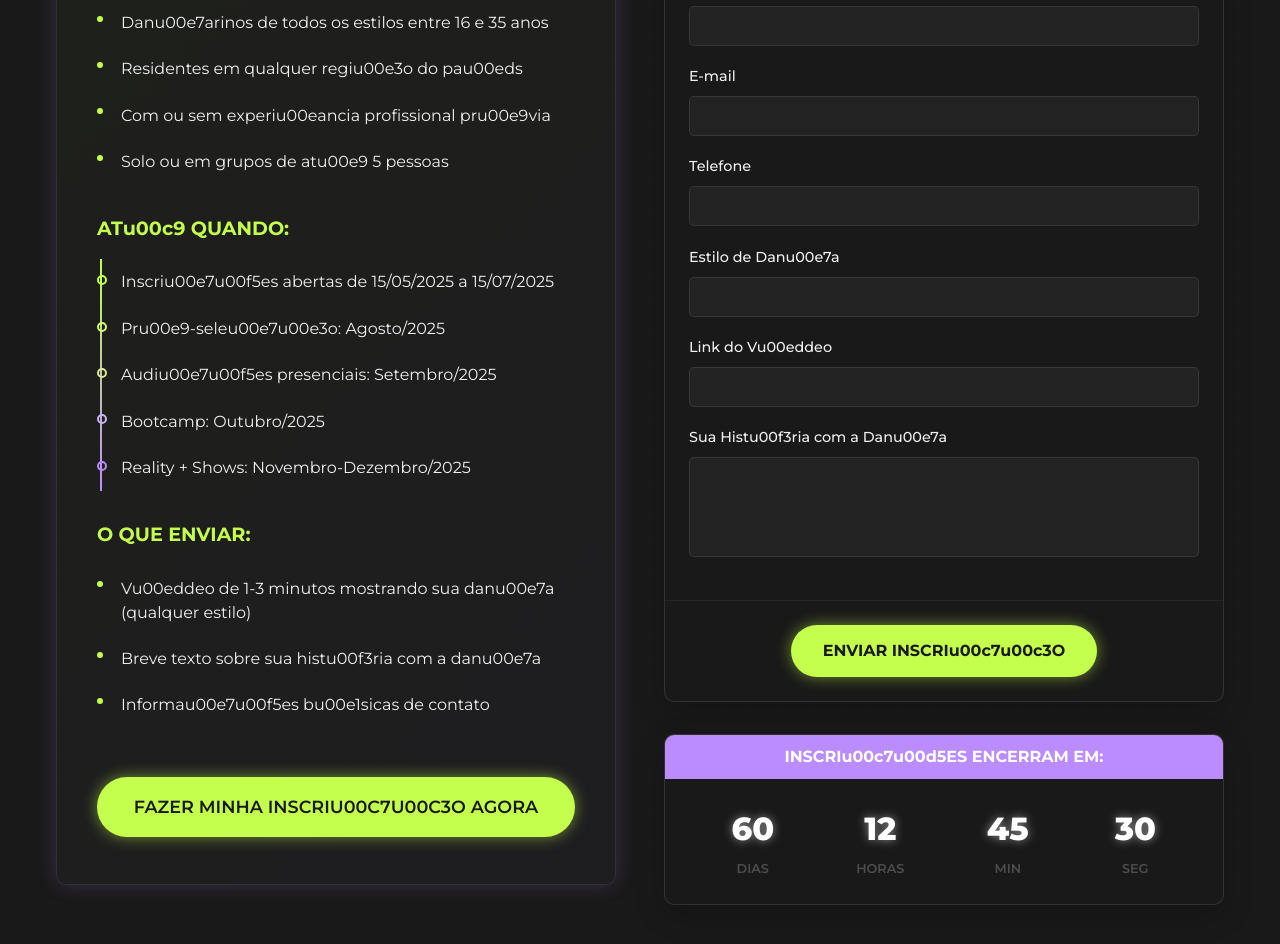
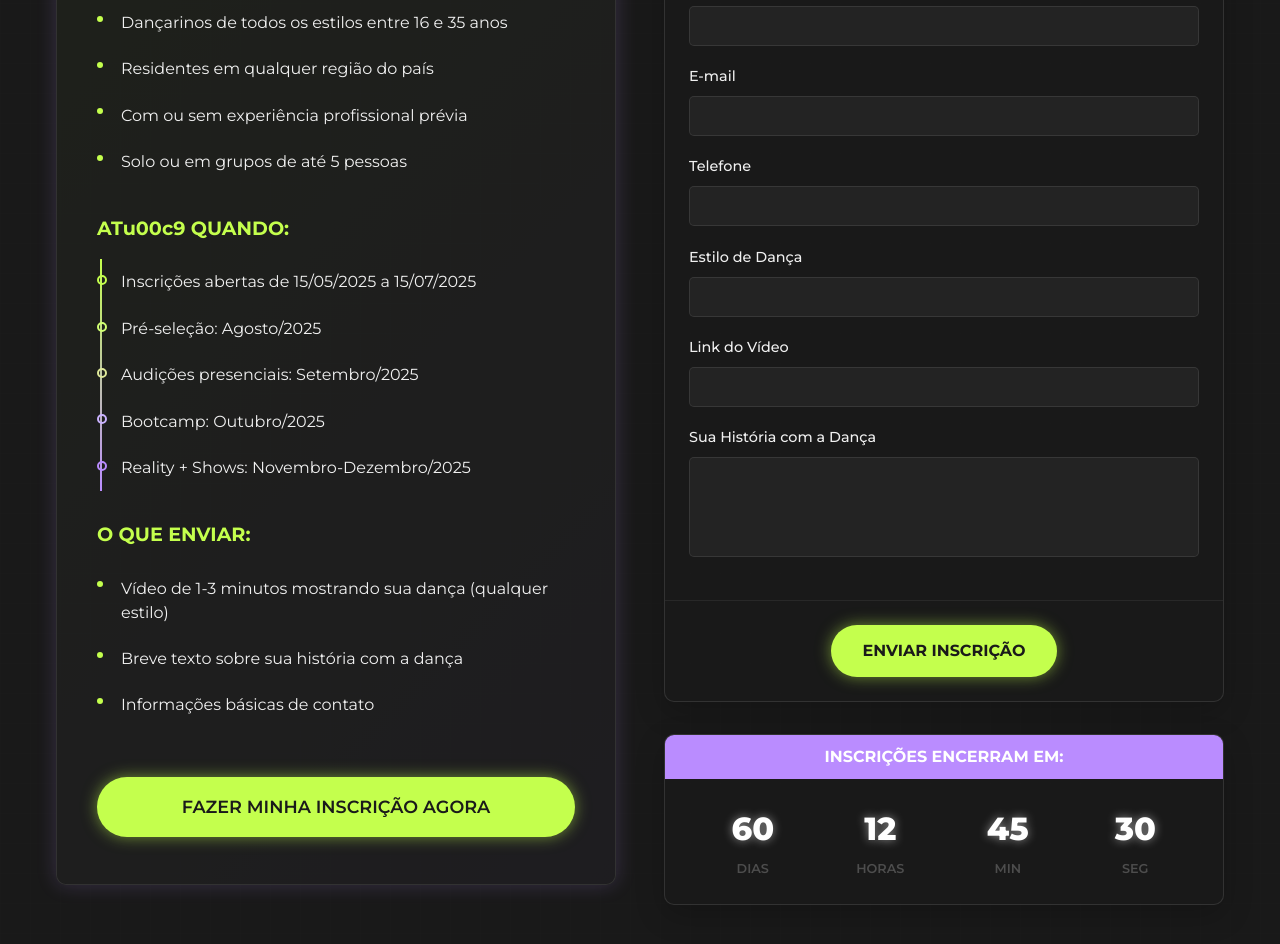
Before and after one commit to Freelings-Co/Idancety, a React (Vite) app: page / in a window 1280 px wide. Shown: the part 9480-10424 px from the top of the page. Built offline with nearby package versions, Linux system fonts and the light colour scheme.

Commit message:
correction registration

```diff
--- a/src/components/Registration.jsx
+++ b/src/components/Registration.jsx
@@ -27,22 +27,22 @@ const Registration = () => {
 
   const registrationInfo = {
     whoCanApply: [
-      'Danu00e7arinos de todos os estilos entre 16 e 35 anos',
-      'Residentes em qualquer regiu00e3o do pau00eds',
-      'Com ou sem experiu00eancia profissional pru00e9via',
-      'Solo ou em grupos de atu00e9 5 pessoas'
+      'Dançarinos de todos os estilos entre 16 e 35 anos',
+      'Residentes em qualquer região do país',
+      'Com ou sem experiência profissional prévia',
+      'Solo ou em grupos de até 5 pessoas'
     ],
     timeline: [
-      'Inscriu00e7u00f5es abertas de 15/05/2025 a 15/07/2025',
-      'Pru00e9-seleu00e7u00e3o: Agosto/2025',
-      'Audiu00e7u00f5es presenciais: Setembro/2025',
+      'Inscrições abertas de 15/05/2025 a 15/07/2025',
+      'Pré-seleção: Agosto/2025',
+      'Audições presenciais: Setembro/2025',
       'Bootcamp: Outubro/2025',
       'Reality + Shows: Novembro-Dezembro/2025'
     ],
     whatToSubmit: [
-      'Vu00eddeo de 1-3 minutos mostrando sua danu00e7a (qualquer estilo)',
-      'Breve texto sobre sua histu00f3ria com a danu00e7a',
-      'Informau00e7u00f5es bu00e1sicas de contato'
+      'Vídeo de 1-3 minutos mostrando sua dança (qualquer estilo)',
+      'Breve texto sobre sua história com a dança',
+      'Informações básicas de contato'
     ]
   };
 
@@ -77,7 +77,7 @@ const Registration = () => {
               </ul>
 
               <a href="#" className="btn btn-primary registration-cta">
-                FAZER MINHA INSCRIu00c7u00c3O AGORA
+                FAZER MINHA INSCRIÇÃO AGORA
               </a>
             </div>
           </div>
@@ -85,7 +85,7 @@ const Registration = () => {
           <div className="registration-visual animate-on-scroll">
             <div className="registration-form-visual">
               <div className="form-header">
-                <h4>IDANCETY | INSCRIu00c7u00c3O 2025</h4>
+                <h4>IDANCETY | INSCRIÇÃO 2025</h4>
               </div>
               <div className="form-body">
                 <div className="form-group">
@@ -101,26 +101,26 @@ const Registration = () => {
                   <div className="input-placeholder"></div>
                 </div>
                 <div className="form-group">
-                  <label>Estilo de Danu00e7a</label>
+                  <label>Estilo de Dança</label>
                   <div className="input-placeholder"></div>
                 </div>
                 <div className="form-group">
-                  <label>Link do Vu00eddeo</label>
+                  <label>Link do Vídeo</label>
                   <div className="input-placeholder"></div>
                 </div>
                 <div className="form-group">
-                  <label>Sua Histu00f3ria com a Danu00e7a</label>
+                  <label>Sua História com a Dança</label>
                   <div className="textarea-placeholder"></div>
                 </div>
               </div>
               <div className="form-footer">
-                <div className="submit-button">ENVIAR INSCRIu00c7u00c3O</div>
+                <div className="submit-button">ENVIAR INSCRIÇÃO</div>
               </div>
             </div>
 
             <div className="registration-countdown">
               <div className="countdown-header">
-                <h4>INSCRIu00c7u00d5ES ENCERRAM EM:</h4>
+                <h4>INSCRIÇÕES ENCERRAM EM:</h4>
               </div>
               <div className="countdown-timer">
                 <div className="countdown-item">
```
